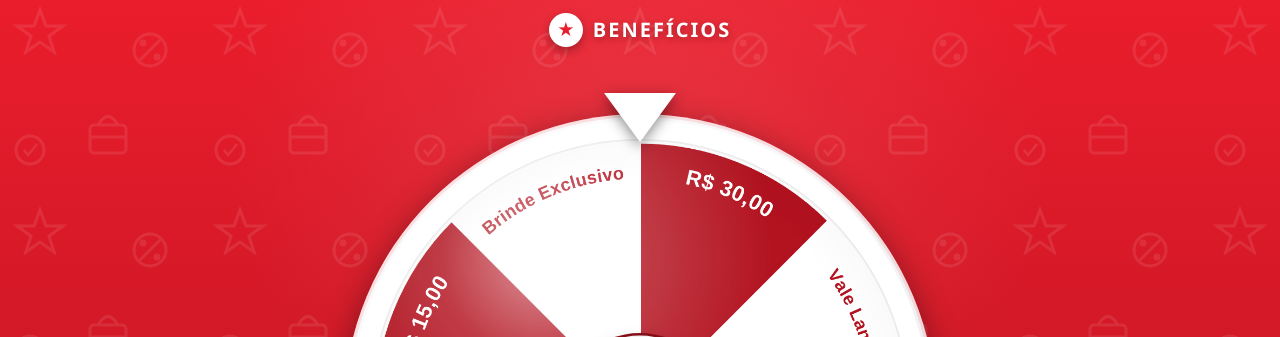
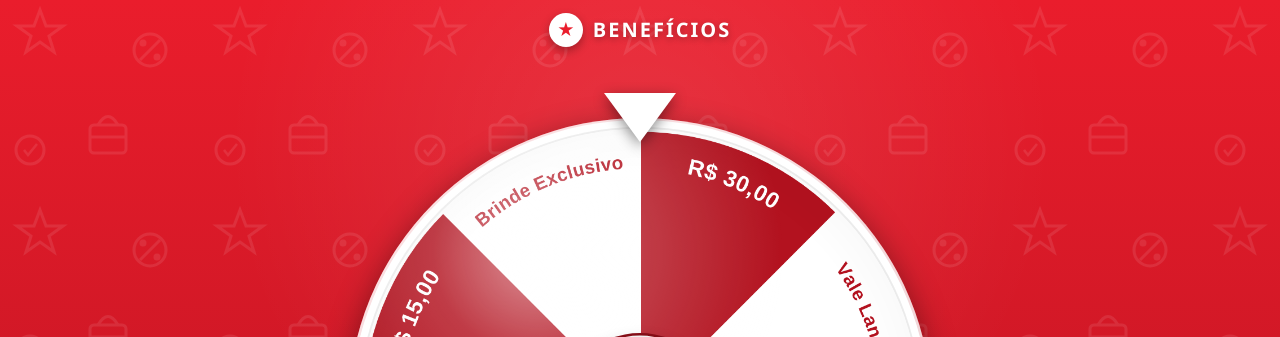
Before and after one commit to emvixcomercio-creator/roleta-premios-totem, a plain HTML site: page index.html in a window 1280 px wide. Shown: the top 337 px of the page. Drawn offline with Linux system fonts and the light colour scheme.

Commit message:
Slim down the white rim around the wheel
The border between the disc edge and the colored segments was too
thick; reduced it so the wheel reads closer to the reference design.

Co-Authored-By: Claude Sonnet 5 <noreply@anthropic.com>

```diff
--- a/index.html
+++ b/index.html
@@ -132,23 +132,23 @@
   }
 
   .wheel-outer-ring{
-    position:absolute; inset:-1vh;
+    position:absolute; inset:-0.5vh;
     border-radius:50%;
     background:linear-gradient(145deg, #ffffff, #e8e8e8);
     box-shadow:0 10px 32px rgba(0,0,0,0.45), 0 0 0 3px rgba(234,29,44,0.12) inset;
   }
   .wheel-outer-ring::before{
     content:"";
-    position:absolute; inset:0.8vh;
+    position:absolute; inset:0.35vh;
     border-radius:50%;
     background:#ffffff;
   }
 
   canvas#wheelCanvas{
     position:absolute;
-    inset:2.2vh;
-    width:calc(100% - 4.4vh);
-    height:calc(100% - 4.4vh);
+    inset:0.7vh;
+    width:calc(100% - 1.4vh);
+    height:calc(100% - 1.4vh);
     border-radius:50%;
     cursor:pointer;
     box-shadow:0 0 0 2px rgba(0,0,0,0.06) inset;
@@ -156,7 +156,7 @@
 
   .wheel-gloss{
     position:absolute;
-    inset:2.2vh;
+    inset:0.7vh;
     border-radius:50%;
     pointer-events:none;
     z-index:4;
```
